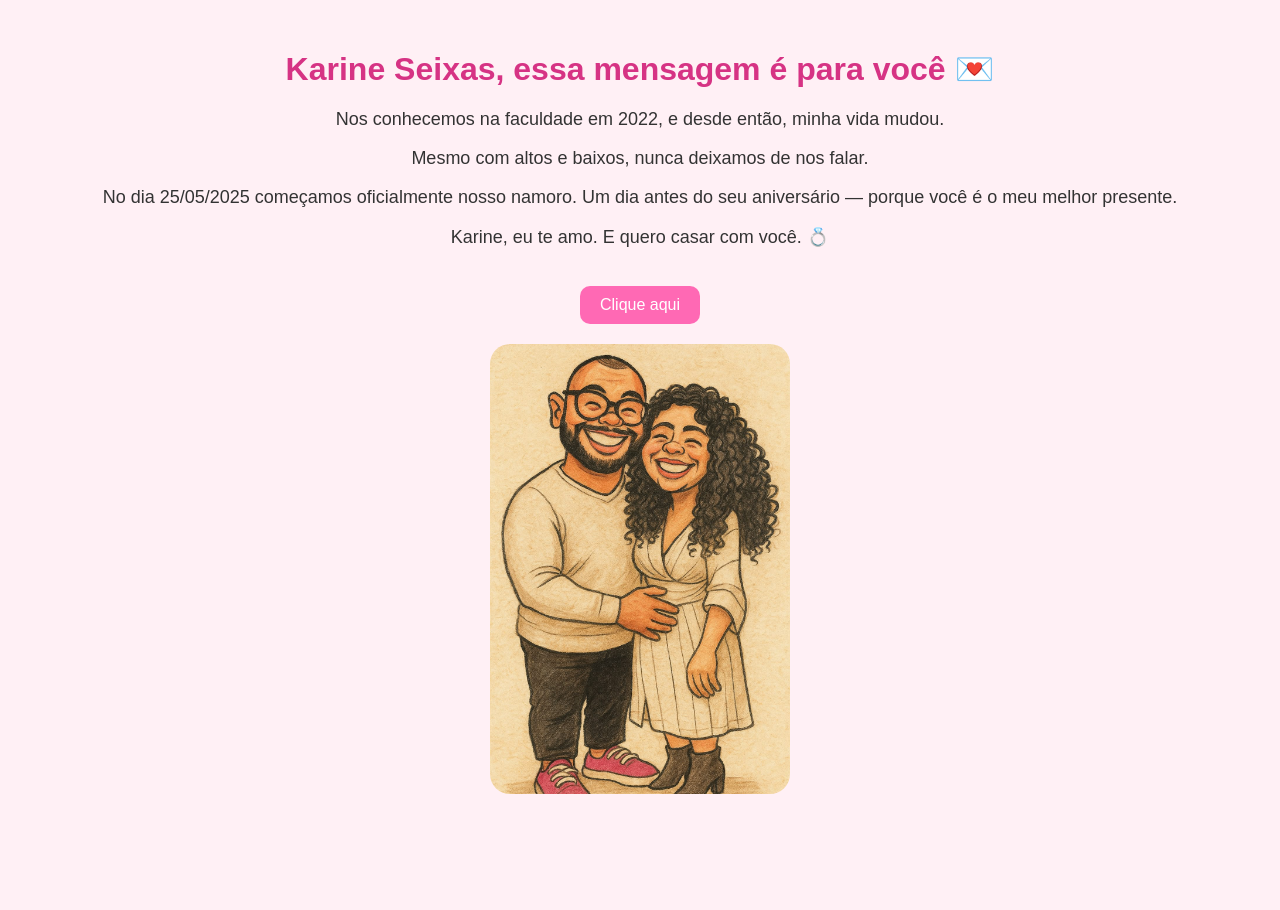
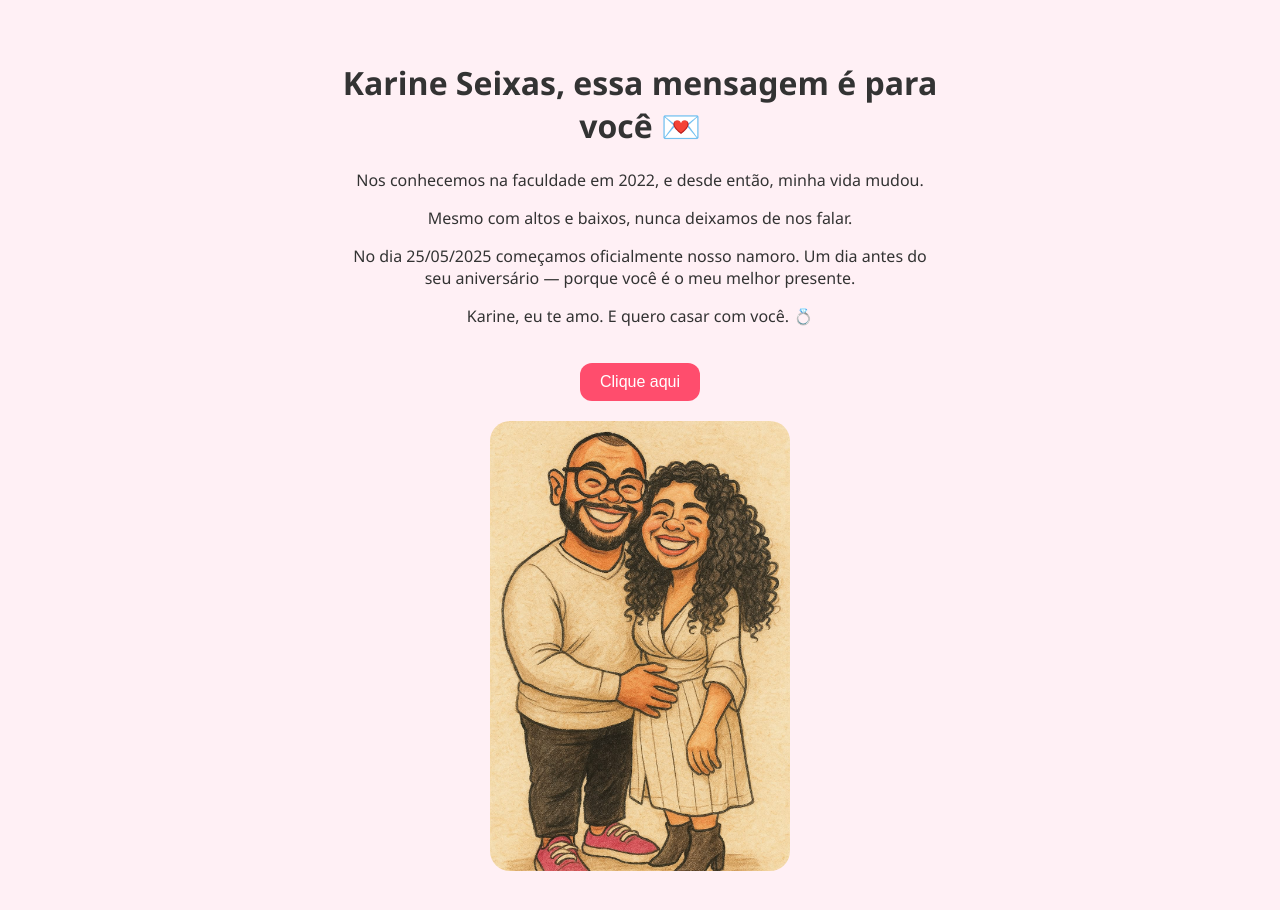
Before and after one commit to Juanalves192/nossa-historia-karine, a plain HTML site: page index.html in a window 1280 px wide. Before the commit the page ends 814 px from the top, so only its background shows below. Drawn offline with Linux system fonts and the light colour scheme.

Commit message:
Update style.css

```diff
--- a/style.css
+++ b/style.css
@@ -1,35 +1,32 @@
 body {
-  background-color: #fff0f5;
-  font-family: 'Arial', sans-serif;
+  font-family: 'Segoe UI', sans-serif;
+  background: #fff0f5;
+  color: #333;
+  margin: 0;
+  padding: 20px;
   text-align: center;
-  margin: 0;
+}
+
+.container {
+  max-width: 600px;
+  margin: auto;
   padding: 20px;
 }
 
-h1 {
-  color: #d63384;
-  margin-top: 30px;
-}
-
-p {
-  font-size: 18px;
-  color: #333;
-}
-
 button {
+  background-color: #ff4d6d;
+  color: white;
+  border: none;
   padding: 10px 20px;
-  background-color: #ff69b4;
-  border: none;
-  color: white;
   font-size: 16px;
-  border-radius: 10px;
+  border-radius: 12px;
   cursor: pointer;
   margin-top: 20px;
-  transition: background-color 0.3s ease;
+  transition: background-color 0.3s;
 }
 
 button:hover {
-  background-color: #ff85c1;
+  background-color: #e60039;
 }
 
 canvas#hearts {
```
